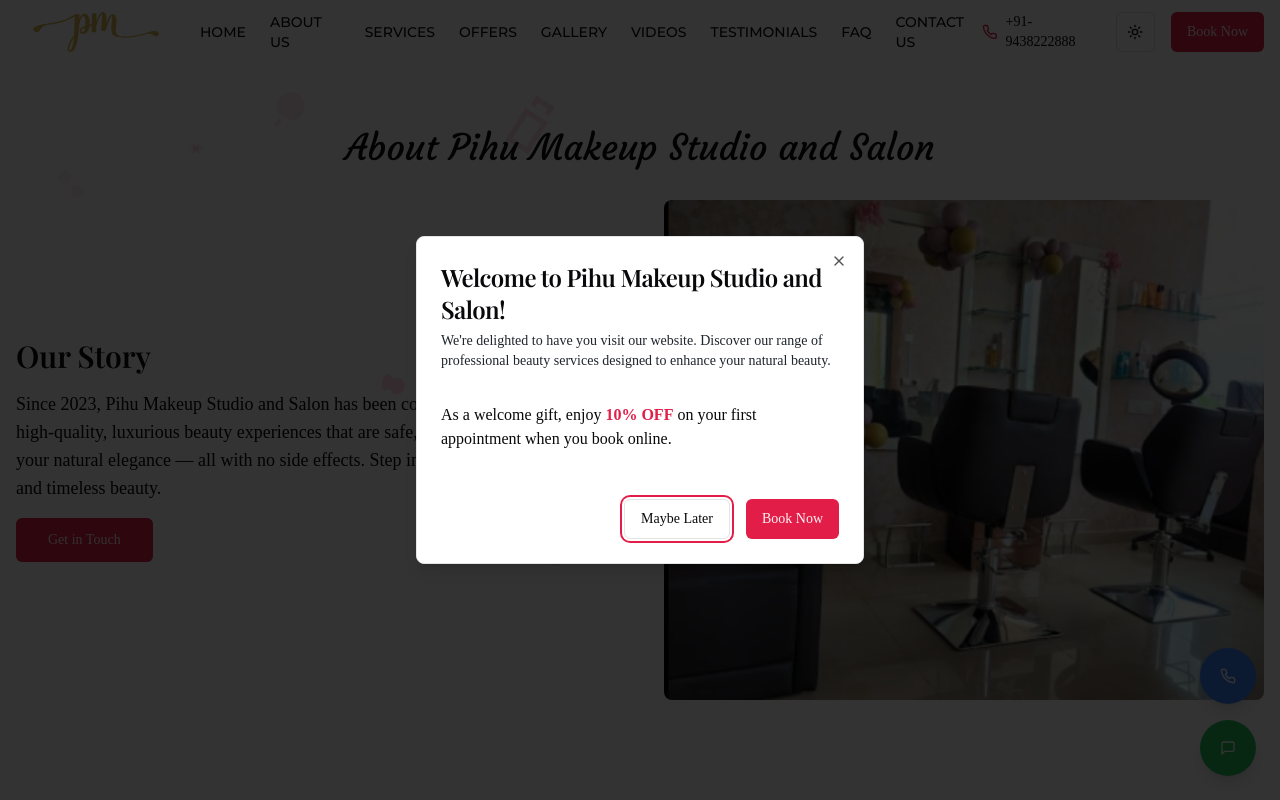
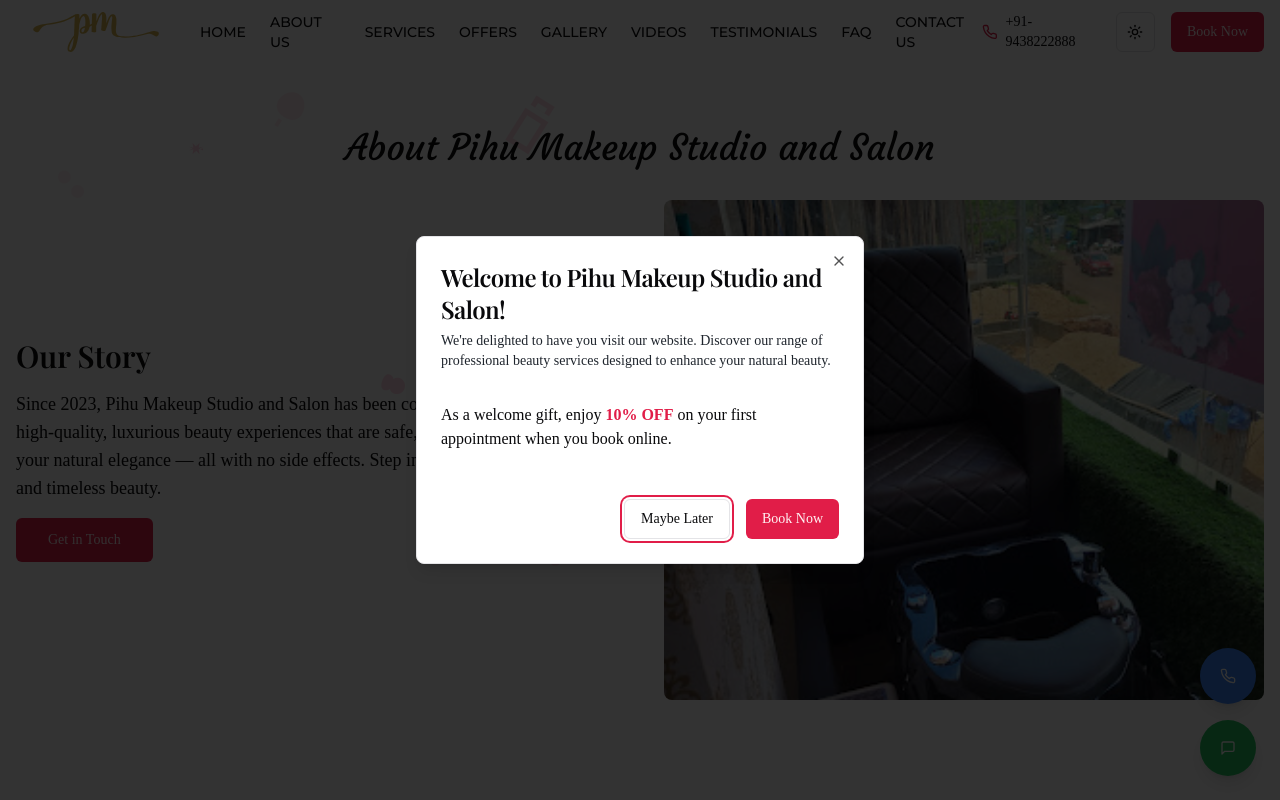
Before and after one commit to HimansuWebCoder/pihu-makeup-studio-and-salon, a Next.js app: page /about in a window 1280 px wide. Shown: the top 800 px of the page. Built offline with nearby package versions, Linux system fonts and the light colour scheme; a web font is replaced by a local one.

Commit message:
updated image of about page

```diff
--- a/app/about/page.tsx
+++ b/app/about/page.tsx
@@ -32,7 +32,7 @@ export default function AboutPage() {
           </Link>
         </div>
         <div className="relative h-[500px] rounded-lg overflow-hidden">
-          <Image src="/images/studio.png" alt="Pihu Makeup Studio" fill className="object-cover" />
+          <Image src="/images/studio2.jpg" alt="Pihu Makeup Studio" fill className="object-cover" />
         </div>
       </div>
 
```
